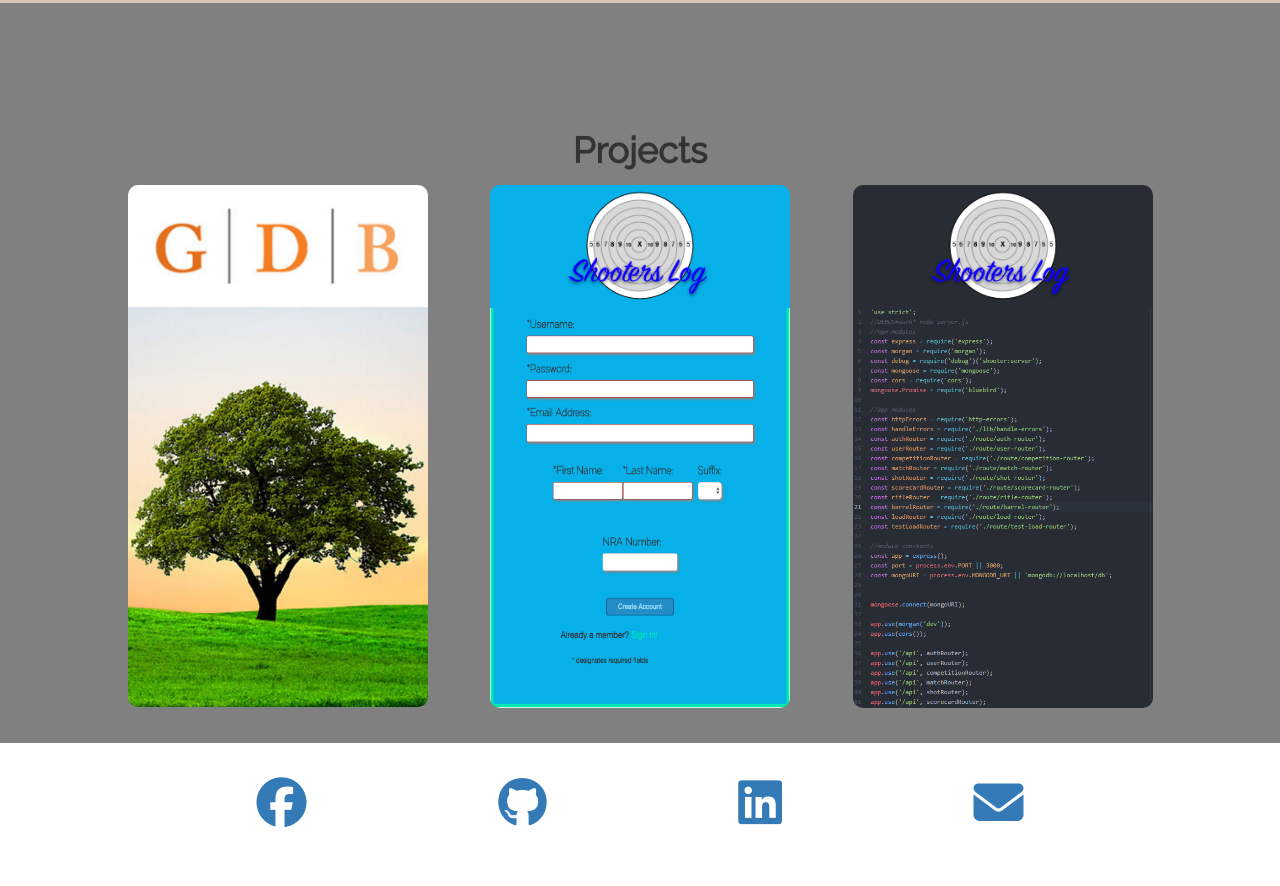
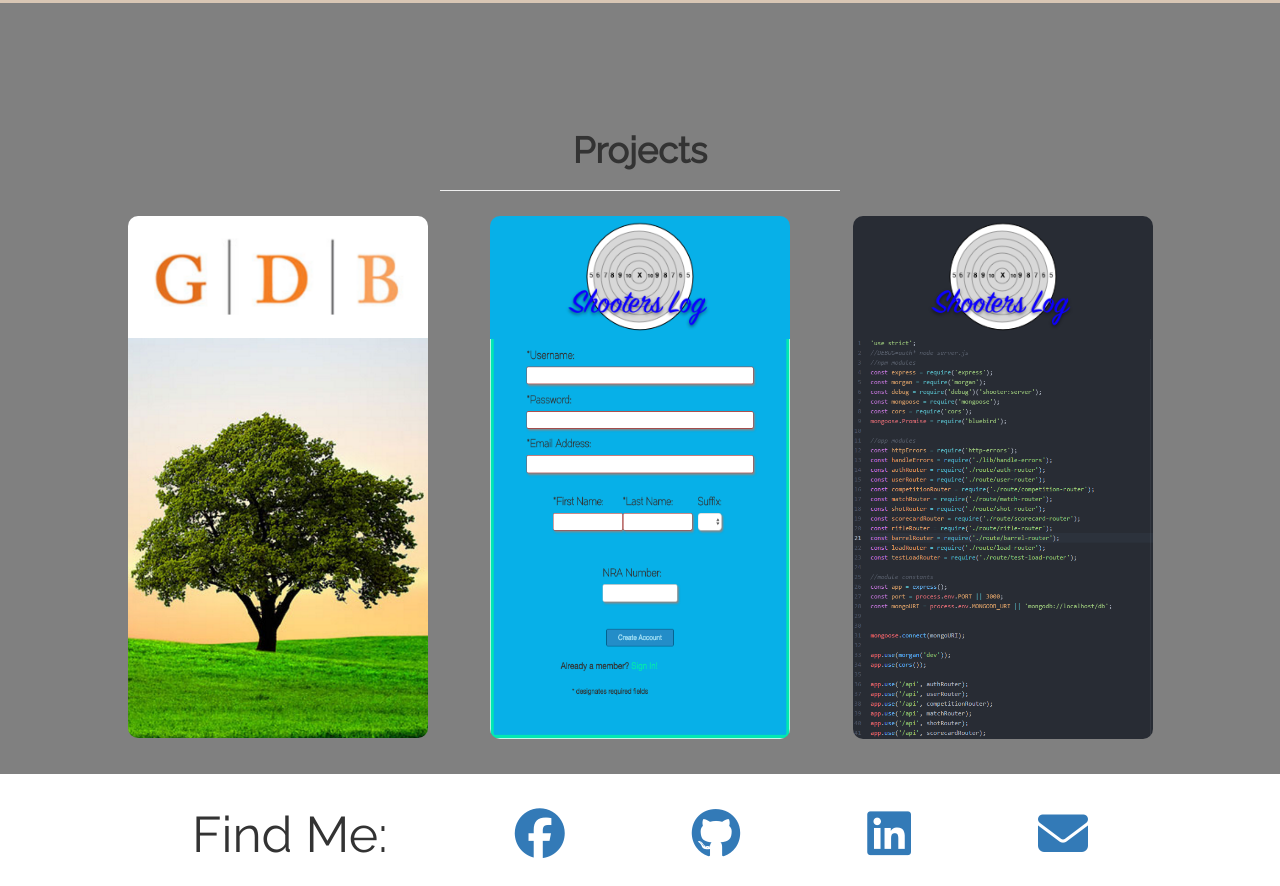
Before and after one commit to muddybeard210/contactpage, a plain HTML site: page index.html in a window 1280 px wide. Shown: the part 1179-2065 px from the top of the page. Before the commit the page ends 2024 px from the top, so only its background shows below. Drawn offline with nearby package versions, Linux system fonts and the light colour scheme.

Commit message:
added footer styling

```diff
--- a/index.html
+++ b/index.html
@@ -44,6 +44,7 @@
         <h1>
           Projects
         </h1>
+        <hr></hr>
           <div class="projectContent container">
             <div class="projectCard gdandb">
               <div class="gdandbLogo">
@@ -68,7 +69,7 @@
               </div>
               <div class="shooters-log">
                 <div class="projectDescription">
-                  <p>Lorem ipsum dolor sit amet, consectetur adipisicing elit, sed do eiusmod tempor incididunt ut labore et dolore magna aliqua. Ut enim ad minim veniam, quis nostrud exercitation ullamco laboris nisi ut aliquip ex ea commodo consequat. Duis aute irure dolor in reprehenderit in voluptate velit esse cillum dolore eu fugiat nulla pariatur. Excepteur sint occaecat cupidatat non proident, sunt in culpa qui officia deserunt mollit anim id est laborum.
+                  <p>Application for long-range competative shooting.  Users are able to create profiles, record shooting records and retrieve data.  Shooters-Log was created using Angular, Node, Express, and MongoDB.  Application still in development.
                     <br>
                     <a href="https://github.com/gsmatth/shooters-log-fe" target="_blank"><i class="fa fa-github projectDescriptionFA" aria-hidden="true"></i></a>
                     <a href="https://shooters-log-fe-staging.herokuapp.com/" target="_blank"><i class="fa fa-desktop projectDescriptionFA" aria-hidden="true"></i></a>
@@ -85,7 +86,7 @@
               </div>
               <div class="shooters-log-be">
                 <div class="projectDescription">
-                  <p>Lorem ipsum dolor sit amet, consectetur adipisicing elit, sed do eiusmod tempor incididunt ut labore et dolore magna aliqua. Ut enim ad minim veniam, quis nostrud exercitation ullamco laboris nisi ut aliquip ex ea commodo consequat. Duis aute irure dolor in reprehenderit in voluptate velit esse cillum dolore eu fugiat nulla pariatur. Excepteur sint occaecat cupidatat non proident, sunt in culpa qui officia deserunt mollit anim id est laborum.
+                  <p>RESTful API created from the ground up for the Shooters-log application.  Created using Node and MongoDB.
                     <br>
                     <a href="https://github.com/gsmatth/shooters-log" target="_blank"><i class="fa fa-github projectDescriptionFA" aria-hidden="true"></i></a>
 
@@ -101,6 +102,7 @@
     </div>
     <div class="footerContainer">
       <div class="contactBtns container">
+        <p>Find Me:</p>
         <a class="contactBtnsFA" href="https://www.facebook.com/profile.php?id=508924598" target="_blank"><i class="fa fa-facebook-official" aria-hidden="true"></i></a>
         <a class="contactBtnsFA" href="https://github.com/muddybeard210" target="_blank"><i class="fa fa-github" aria-hidden="true"></i></a>
         <a class="contactBtnsFA" href="https://www.linkedin.com/in/matthew-sheridan-smith" target="_blank"><i class="fa fa-linkedin-square" aria-hidden="true"></i></a>
--- a/style.css
+++ b/style.css
@@ -73,10 +73,15 @@ body {
   margin-top: 0;
   text-align: center;
   padding-top: 10%;
+  /*border-bottom: 2px solid;*/
+}
+hr {
+  width: 400px;
+  color: #333;
 }
 .projectContent {
   display: flex;
-  flex-direction: row;
+  flex-flow: row;
   text-align: center;
   justify-content: space-between;
   padding-bottom: 30px;
@@ -164,6 +169,11 @@ body {
   margin-top: 20px;
   padding: 5px;
 }
+.contactBtns p {
+  font-size: 50px;
+  margin-top: 20px;
+  padding: 5px;
+}
 .contactBtnsFA {
   font-size: 50px;
   margin-top: 20px;
```
